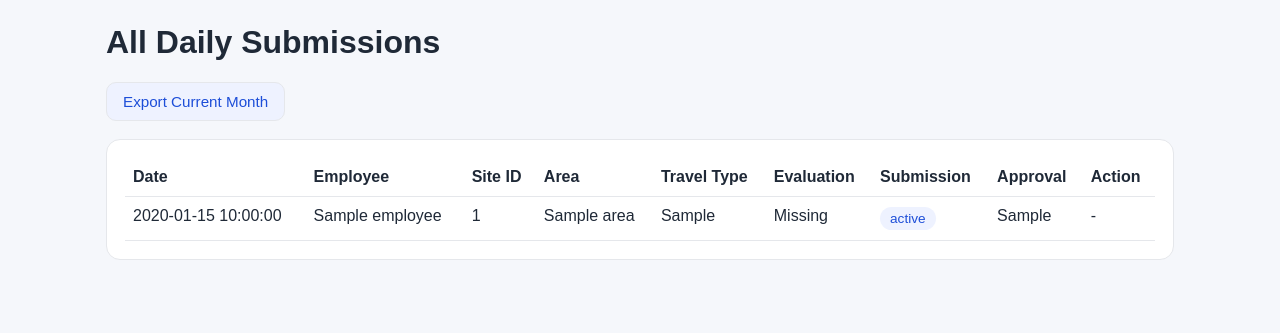
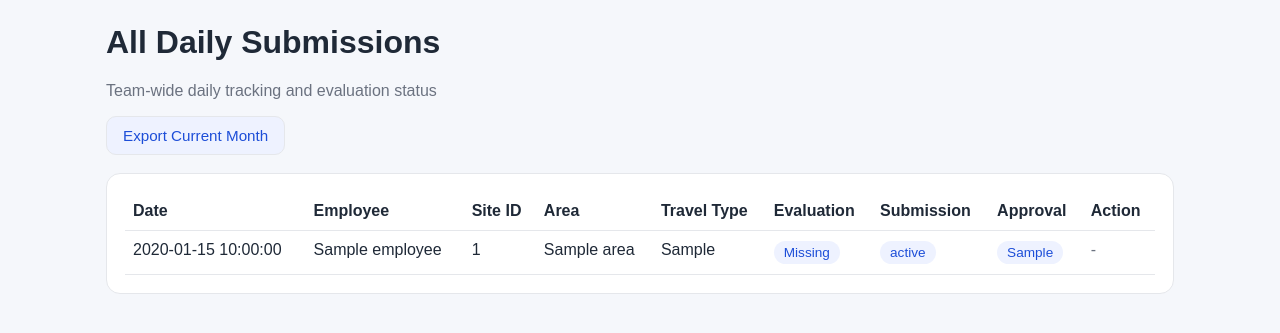
Before and after one commit to mekawyy6/Time-sheet_1, a FastAPI app: template app/templates/manager_daily_entries.html in a window 1280 px wide. Shown: the part 85-418 px from the top of the page. Run offline with FastAPI, Linux system fonts and the light colour scheme; the template is opened without the code that fills it: most values are stand-ins (such as "Sample title", 1, 10 or a date in 2020).

Commit message:
Update manager_daily_entries.html

```diff
--- a/app/templates/manager_daily_entries.html
+++ b/app/templates/manager_daily_entries.html
@@ -1,11 +1,20 @@
 {% extends 'base.html' %}
 {% block content %}
+
 <h1>All Daily Submissions</h1>
+<p class="muted">Team-wide daily tracking and evaluation status</p>
+
 <div class="toolbar mb">
-  <a class="secondary-btn small-btn" href="/manager/export/team-month?month={{ month_value }}">Export Current Month</a>
+  <a class="secondary-btn small-btn"
+     href="/manager/export/team-month?month={{ month_value }}">
+    Export Current Month
+  </a>
 </div>
-<div class="card">
+
+<section class="card">
+
   {% if records %}
+
   <table>
     <thead>
       <tr>
@@ -20,30 +29,55 @@
         <th>Action</th>
       </tr>
     </thead>
+
     <tbody>
       {% for entry, employee in records %}
       <tr>
+
         <td>{{ entry.entry_date }}</td>
         <td>{{ employee.name }}</td>
         <td>{{ entry.site_id }}</td>
-        <td>{{ entry.area or '-' }}</td>
-        <td>{{ entry.travel_stay_type or '-' }}</td>
-        <td>{% if eval_map.get(entry.id) %}Done{% else %}Missing{% endif %}</td>
-        <td><span class="badge">{{ entry.submission_status }}</span></td>
-        <td>{{ entry.manager_approval }}</td>
+        <td>{{ entry.area if entry.area else '-' }}</td>
+        <td>{{ entry.travel_stay_type if entry.travel_stay_type else '-' }}</td>
+
+        <!-- Evaluation status -->
         <td>
           {% if eval_map.get(entry.id) %}
-          <a href="/manager/review/{{ entry.id }}">Review</a>
+            <span class="badge success">Done</span>
           {% else %}
-          -
+            <span class="badge warning">Missing</span>
           {% endif %}
         </td>
+
+        <!-- Submission status -->
+        <td>
+          <span class="badge">{{ entry.submission_status }}</span>
+        </td>
+
+        <!-- Manager approval -->
+        <td>
+          <span class="badge">{{ entry.manager_approval }}</span>
+        </td>
+
+        <!-- Actions -->
+        <td>
+          {% if eval_map.get(entry.id) %}
+            <a href="/manager/review/{{ entry.id }}">Review</a>
+          {% else %}
+            <span class="muted">-</span>
+          {% endif %}
+        </td>
+
       </tr>
       {% endfor %}
     </tbody>
+
   </table>
+
   {% else %}
-  <p class="muted">No records yet.</p>
+    <p class="muted">No records found for this month.</p>
   {% endif %}
-</div>
+
+</section>
+
 {% endblock %}
```
